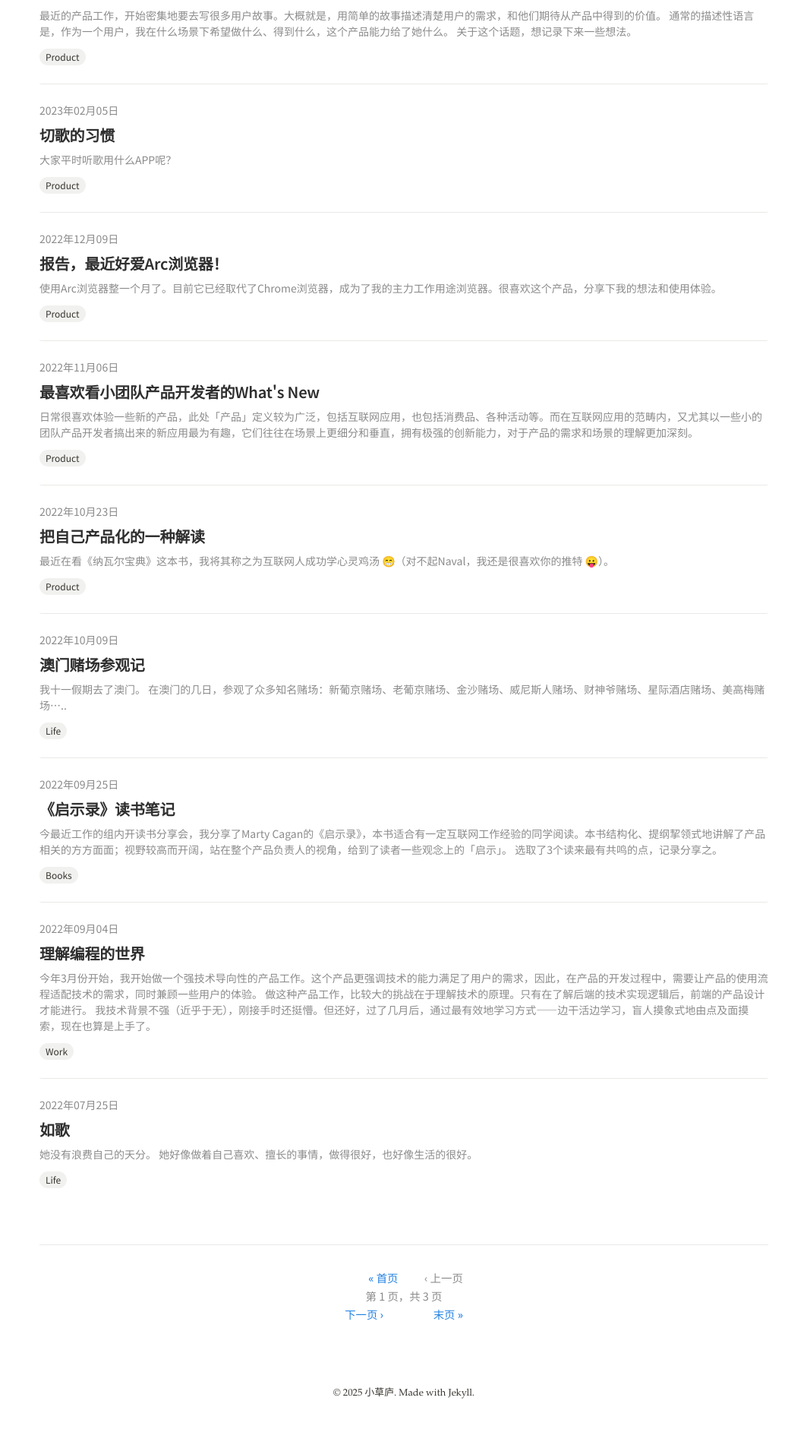
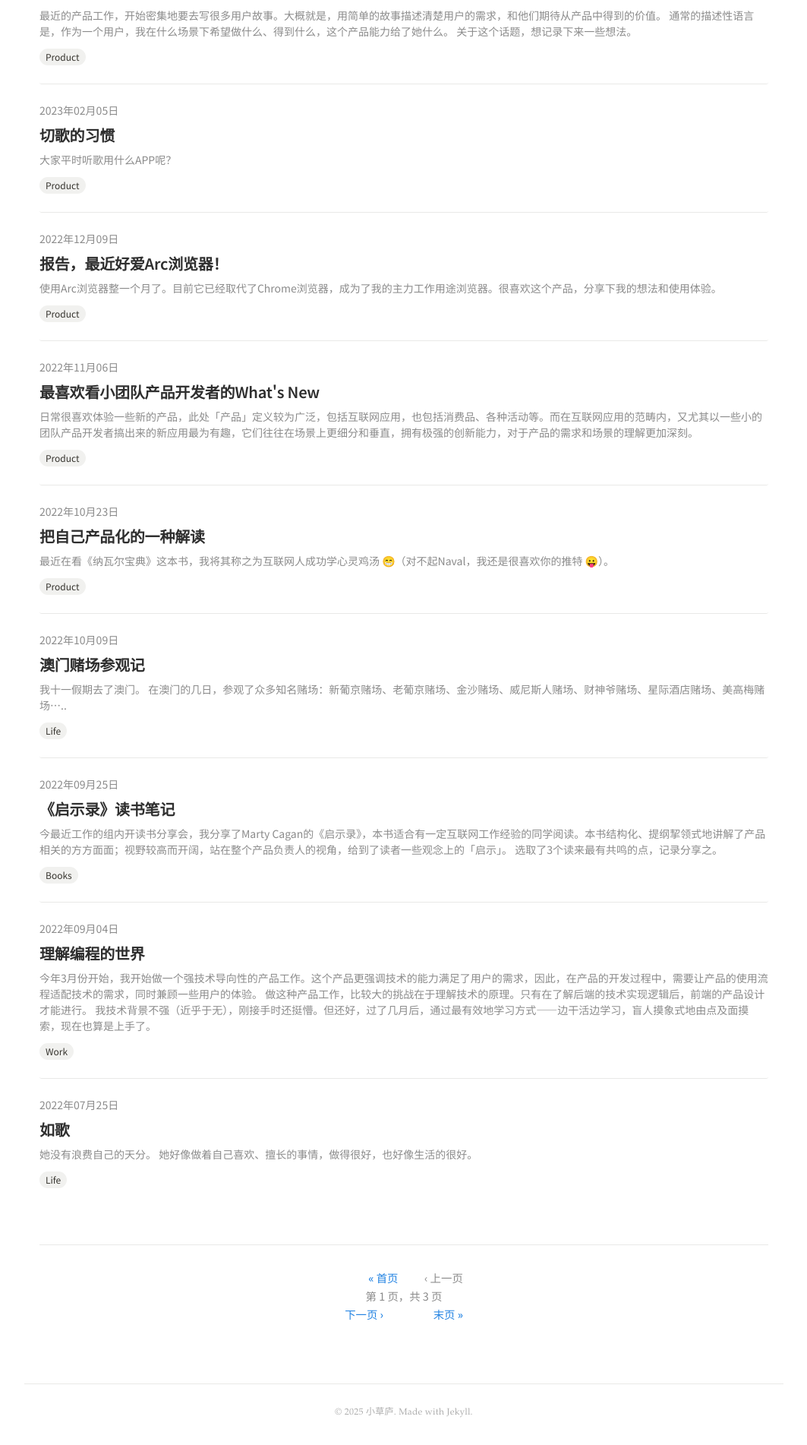
Before and after one commit to atinyhouse/atinyhouse.github.io, a Jekyll site: the page built from index.html, in a window 1280 px wide. Shown: the part 868-2770 px from the top of the page at 76% size, without its empty margins (108-1171 px from the left). Built offline with Jekyll 4.4.1, drawn with Linux system fonts in a browser that asks for light colours; the list of posts is cut into pages by our own code; before the commit the page ends 2713 px from its top, so only the background shows below that.

Commit message:
修复页面底部版权信息居中问题并弱化设计
问题：
- 页面底部版权信息没有居中显示
- 版权信息过于突出，需要弱化设计

修复内容：
- 确保版权信息完全居中显示
- 弱化视觉设计，降低存在感
- 使用更小的字体 (0.75rem) 和更淡的颜色
- 添加透明度效果 (opacity: 0.7)
- 添加微妙的悬停效果
- 支持明亮和暗黑模式
- 添加顶部边框分隔线

具体改进：
- text-align: center 确保居中
- font-size: 0.75rem 更小字体
- opacity: 0.7 降低视觉权重
- letter-spacing: 0.02em 改善可读性
- 悬停时 opacity: 0.9 微妙交互
- 支持暗黑模式适配

现在版权信息以更低调的方式显示，不会干扰主要内容！

```diff
--- a/assets/custom.css
+++ b/assets/custom.css
@@ -1581,8 +1581,36 @@ main {
   padding: 0 20px;
 }
 
+/* 页面底部版权信息 - 弱化设计 */
 footer {
   max-width: 1000px;
   margin: 0 auto;
-  padding: 0 20px;
-}
+  padding: 24px 20px 32px 20px;
+  text-align: center;
+  border-top: 1px solid var(--border-color, #e9e9e7);
+  margin-top: 48px;
+}
+
+footer span {
+  color: var(--text-tint, #8b8b8b) !important;
+  font-size: 0.75rem !important;
+  font-weight: 400 !important;
+  letter-spacing: 0.02em;
+  opacity: 0.7;
+  transition: opacity 0.2s ease;
+}
+
+footer:hover span {
+  opacity: 0.9;
+}
+
+/* 暗黑模式下的底部样式 */
+@media (prefers-color-scheme: dark) {
+  footer {
+    border-top-color: var(--border-color, #2f2f2f);
+  }
+
+  footer span {
+    color: var(--text-tint, #a0a0a0) !important;
+  }
+}
```
